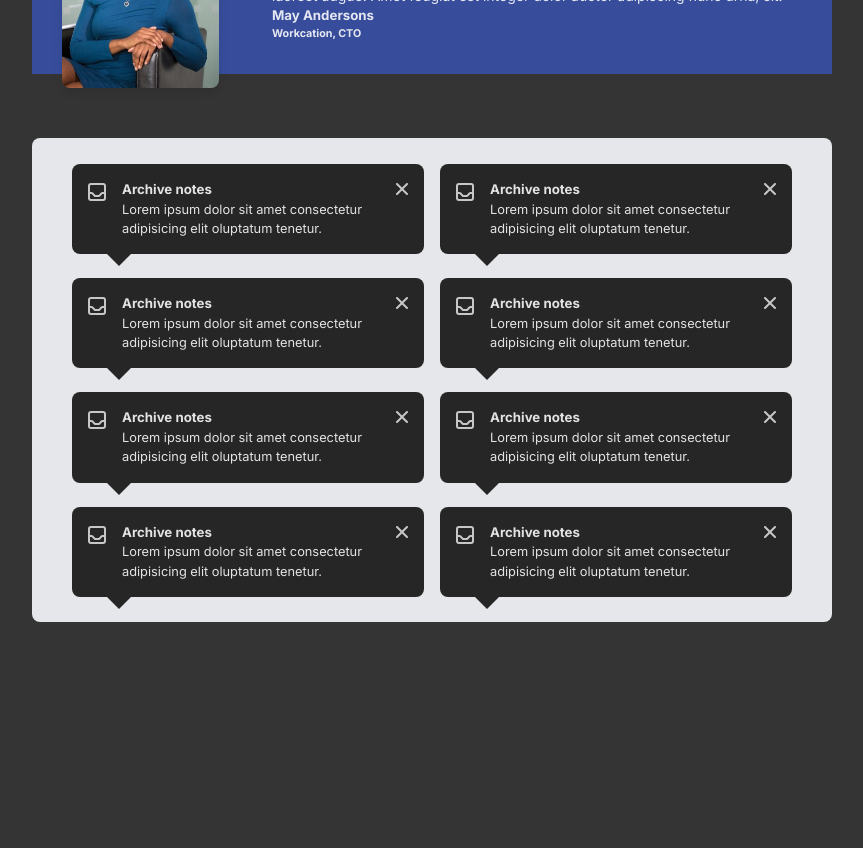
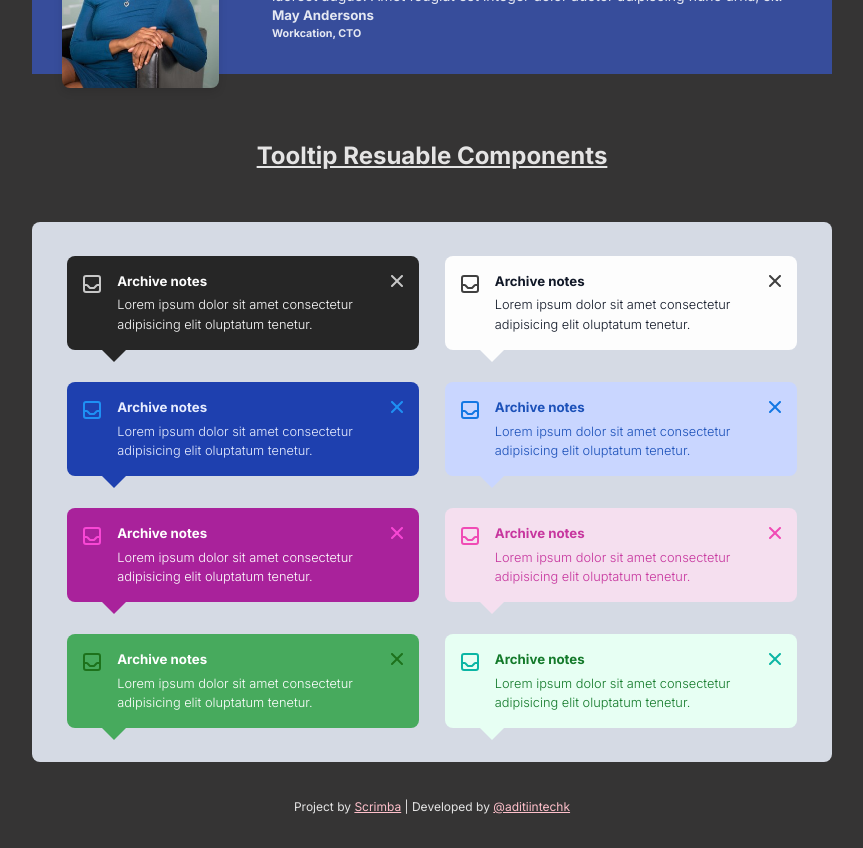
Before and after one commit to aditiintechk/component-library, a React (Vite) app: page / in a window 1280 px wide. Shown: the part 1400-2248 px from the top of the page, without its empty margins (208-1071 px from the left). Before the commit the page ends 2054 px from the top, so only its background shows below. Built offline with nearby package versions, Linux system fonts and the light colour scheme.

Commit message:
add variants

```diff
--- a/src/App.css
+++ b/src/App.css
@@ -185,7 +185,7 @@ p {
 /* Tooltip */
 
 .tooltip-container {
-	background-color: #e5e7eb;
+	background-color: #d5dae4;
 	padding: 0.1em;
 	text-align: left;
 	border-radius: 8px;
@@ -199,7 +199,7 @@ p {
 	justify-content: center;
 	align-items: flex-start;
 	background-color: #262626;
-	margin: 1.5em 0.5em;
+	margin: 2em 0.8em;
 	padding: 1em;
 	gap: 1em;
 	border-radius: 8px;
@@ -212,6 +212,8 @@ p {
 
 .tooltip p {
 	font-size: 0.8rem;
+	font-weight: 300;
+	margin-top: 0.3em;
 }
 
 .inverted-triangle {
@@ -225,10 +227,134 @@ p {
 	left: 10%;
 }
 
+/* BLACK */
+
+.tooltip.tooltip-black {
+	background-color: #262626;
+	color: #fdfdfd;
+}
+
+.inverted-triangle.black {
+	border-top: 0.8rem solid #262626;
+}
+
+/* WHITE  */
+
+.tooltip.tooltip-white {
+	background-color: #fdfdfd;
+	color: #111827;
+}
+
+.tooltip.tooltip-white img {
+	filter: invert(100%) sepia(0%) saturate(7433%) hue-rotate(24deg)
+		brightness(114%) contrast(100%);
+}
+
+.inverted-triangle.white {
+	border-top: 0.8rem solid #fdfdfd;
+}
+
+/* BLUE */
+
+.tooltip.tooltip-blue {
+	background-color: #1e40af;
+	color: #e8edff;
+}
+
+.tooltip.tooltip-blue img {
+	filter: invert(57%) sepia(16%) saturate(4534%) hue-rotate(181deg)
+		brightness(98%) contrast(95%);
+}
+
+.inverted-triangle.blue {
+	border-top: 0.8rem solid #1e40af;
+}
+
+/* LIGHT BLUE */
+
+.tooltip.tooltip-light-blue {
+	background-color: #c9d6ff;
+	color: #1c51b9;
+}
+
+.tooltip.tooltip-light-blue img {
+	filter: invert(19%) sepia(93%) saturate(5941%) hue-rotate(196deg)
+		brightness(90%) contrast(98%);
+}
+
+.inverted-triangle.light-blue {
+	border-top: 0.8rem solid #c9d6ff;
+}
+
+/* PINK */
+
+.tooltip.tooltip-pink {
+	background-color: #a9229b;
+	color: #ffffff;
+}
+
+.tooltip.tooltip-pink img {
+	filter: invert(68%) sepia(73%) saturate(2000%) hue-rotate(285deg)
+		brightness(99%) contrast(97%);
+}
+
+.inverted-triangle.pink {
+	border-top: 0.8rem solid #a9229b;
+}
+
+/* LIGHT PINK */
+
+.tooltip.tooltip-light-pink {
+	background-color: #f5dfef;
+	color: #c7369e;
+}
+
+.tooltip.tooltip-light-pink img {
+	filter: invert(37%) sepia(90%) saturate(3661%) hue-rotate(293deg)
+		brightness(94%);
+}
+
+.inverted-triangle.light-pink {
+	border-top: 0.8rem solid #f5dfef;
+}
+
+/* GREEN */
+
+.tooltip.tooltip-green {
+	background-color: #47aa5d;
+	color: #ffffff;
+}
+
+.tooltip.tooltip-green img {
+	filter: invert(82%) sepia(16%) saturate(2550%) hue-rotate(72deg)
+		brightness(100%) contrast(90%);
+}
+
+.inverted-triangle.green {
+	border-top: 0.8rem solid #47aa5d;
+}
+
+/* LIGHT GREEN */
+
+.tooltip.tooltip-light-green {
+	background-color: #e7fff3;
+	color: #137a2a;
+}
+
+.tooltip.tooltip-light-green img {
+	filter: invert(32%) sepia(55%) saturate(3495%) hue-rotate(134deg)
+		brightness(93%) contrast(91%);
+}
+
+.inverted-triangle.light-green {
+	border-top: 0.8rem solid #e7fff3;
+}
+
 /* Footer */
 
 footer {
 	font-size: 0.75rem;
+	margin-top: 3em;
 }
 
 footer a {
--- a/src/App.jsx
+++ b/src/App.jsx
@@ -111,11 +111,14 @@ function App() {
 				<Testimonial />
 			</div>
 
-			<div className='tooltip-container'>
-				<TooltipComponents />
+			<div className='tooltip-section'>
+				<h2>Tooltip Resuable Components</h2>
+				<div className='tooltip-container'>
+					<TooltipComponents />
+				</div>
 			</div>
 
-			{/* <footer>
+			<footer>
 				Project by{' '}
 				<a href='https://v2.scrimba.com/home' target='_blank'>
 					Scrimba
@@ -127,7 +130,7 @@ function App() {
 				>
 					@aditiintechk
 				</a>
-			</footer> */}
+			</footer>
 		</>
 	)
 }
--- a/src/components/Tooltip/Tooltip.jsx
+++ b/src/components/Tooltip/Tooltip.jsx
@@ -1,17 +1,15 @@
-export default function Tooltip() {
+export default function Tooltip({ variant }) {
 	return (
-		<div className='tooltip'>
-			{' '}
+		<div className={`tooltip tooltip-${variant}`}>
 			<img src='../../../public/archive-icon.svg' alt='' />
 			<div>
 				<h5>Archive notes</h5>
-
 				<p>
 					Lorem ipsum dolor sit amet consectetur adipisicing elit
 					oluptatum tenetur.
 				</p>
 			</div>
-			<div class='inverted-triangle'></div>
+			<div class={`inverted-triangle ${variant}`}></div>
 			<img src='../../../public/x-icon.svg' alt='' />
 		</div>
 	)
--- a/src/components/Tooltip/TooltipComponents.jsx
+++ b/src/components/Tooltip/TooltipComponents.jsx
@@ -4,16 +4,16 @@ export default function TooltipComponents() {
 	return (
 		<>
 			<div className='bold'>
-				<Tooltip />
-				<Tooltip />
-				<Tooltip />
-				<Tooltip />
+				<Tooltip variant='black' />
+				<Tooltip variant='blue' />
+				<Tooltip variant='pink' />
+				<Tooltip variant='green' />
 			</div>
 			<div className='light'>
-				<Tooltip />
-				<Tooltip />
-				<Tooltip />
-				<Tooltip />
+				<Tooltip variant='white' />
+				<Tooltip variant='light-blue' />
+				<Tooltip variant='light-pink' />
+				<Tooltip variant='light-green' />
 			</div>
 		</>
 	)
```
